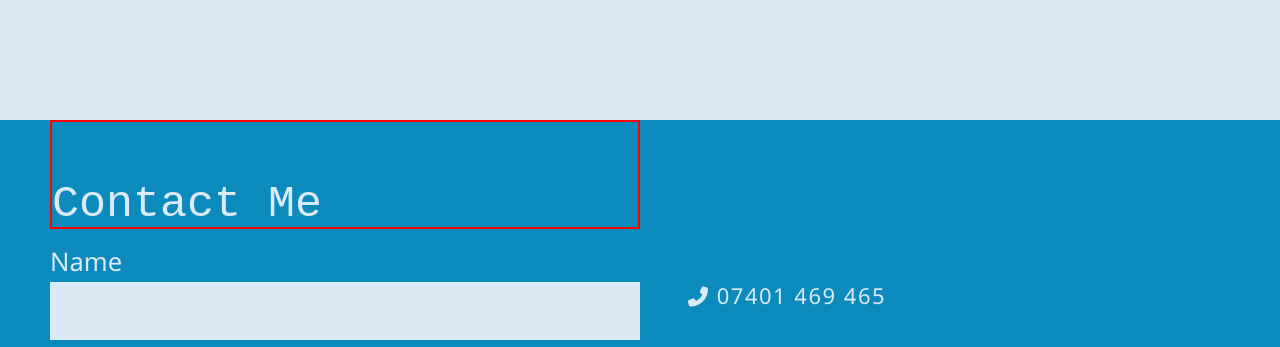
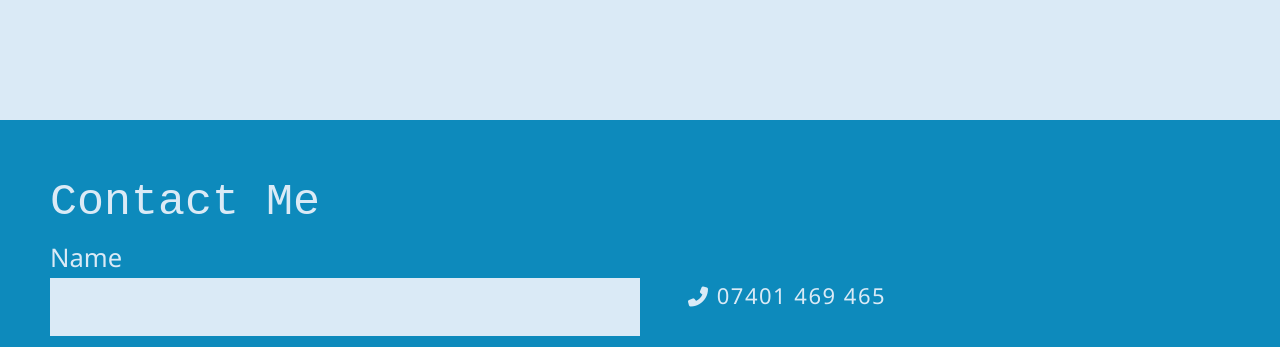
Before and after one commit to mwiggallPurple/Portfolio-2, a plain HTML site: page index.html in a window 1280 px wide. Shown: the part 2880-3227 px from the top of the page. Drawn offline with Linux system fonts and the light colour scheme; a script that the page names is missing.

Commit message:
26.6 /12.18

```diff
--- a/style.css
+++ b/style.css
@@ -409,7 +409,7 @@ font-size: 45px;
 padding-top:70px;
 color: #DAEAF6;
 margin-left:0px;
-border: red solid 2px;
+/* border: red solid 2px; */
 }
 
 .formContainer{ /*form styling for tablet*/
@@ -476,3 +476,5 @@ footer{
     font-size: 12px;
 }
 }
+
+/* Desktop view starts here */
```
